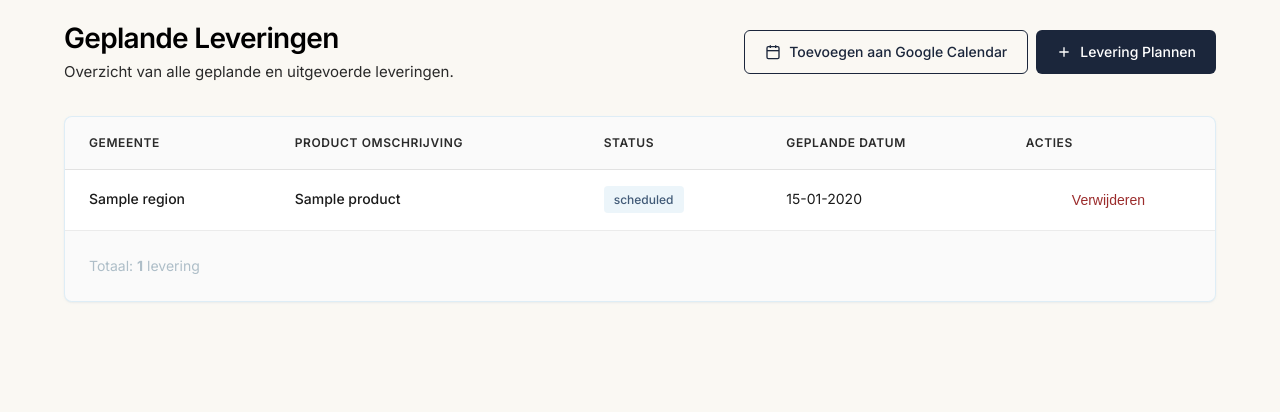
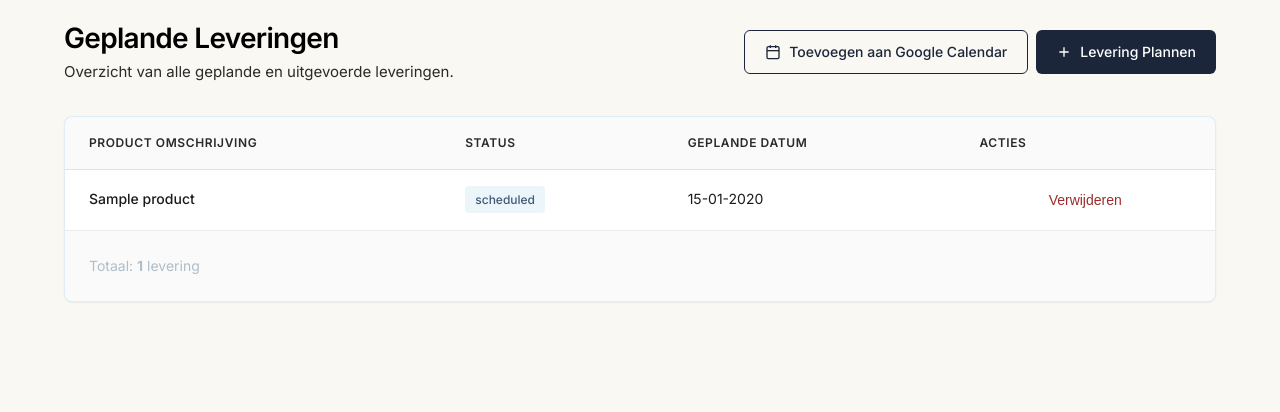
Before and after one commit to A-D-DBS-application/web-application-2025-group-19, a Flask app: page /listings in a window 1280 px wide. Shown: the part 70-482 px from the top of the page. Run offline with Flask 3, Linux system fonts and the light colour scheme; the visitor is signed in with stand-in values (Sample User, id 1); tables that the repository leaves empty hold one stand-in row (values such as "Sample post").

Commit message:
Remove municipality column from listings table and update query to use Customer municipality

```diff
--- a/app/models.py
+++ b/app/models.py
@@ -565,12 +565,15 @@ def get_delivery_overview(tenant_id: int, region_id: int = None, order_date: dat
     q = db.session.query(
         Delivery.delivery_id,
         Product.name.label('product_name'),  # Get product name/description
-        Region.name,  # Get the region/municipality from DeliveryRun's region, not Customer
+        db.func.coalesce(Customer.municipality, Region.name).label('municipality'),  # Get municipality from Customer, fallback to Region.name
         Delivery.delivery_status,
         CustomerOrder.order_date, DeliveryRun.scheduled_date, DeliveryRun.region_id
     ).outerjoin(
         CustomerOrder,
         (Delivery.tenant_id == CustomerOrder.tenant_id) & (Delivery.order_id == CustomerOrder.order_id)
+    ).outerjoin(
+        Customer,
+        (CustomerOrder.tenant_id == Customer.tenant_id) & (CustomerOrder.customer_id == Customer.customer_id)
     ).outerjoin(
         OrderItem,
         (CustomerOrder.tenant_id == OrderItem.tenant_id) & (CustomerOrder.order_id == OrderItem.order_id)
--- a/app/routes.py
+++ b/app/routes.py
@@ -255,14 +255,14 @@ def listings():
         items = []
         for row in rows:
             try:
-                # Unpack: delivery_id, product_name, region_name, status, order_date, scheduled_date, region_id
-                d_id, product_name, region_name, status, order_date, sched_date, r_id = row
+                # Unpack: delivery_id, product_name, municipality, status, order_date, scheduled_date, region_id
+                d_id, product_name, municipality, status, order_date, sched_date, r_id = row
 
                 # Build display info - show product_name (description) instead of product_id
                 items.append({
                     "delivery_id": d_id,
                     "product_description": product_name or 'Onbekend product',  # Use product name/description
-                    "municipality": region_name or 'N/A',
+                    "municipality": municipality or 'N/A',  # Use actual municipality from RegionAddress
                     "status": str(status).split('.')[-1] if status else 'unknown',  # Extract enum value
                     "scheduled_date": sched_date
                 })
@@ -454,8 +454,10 @@ def add_listing():
     # Demo customer/location — vervang later met echte UI-selecties
     customer = Customer.query.filter_by(tenant_id=tid, email="demo@customer.local").first()
     if not customer:
+        # Use a default municipality if none is provided
+        customer_municipality = "DemoTown"
         customer = Customer(
-            tenant_id=tid, name="Demo Customer", municipality="DemoTown",
+            tenant_id=tid, name="Demo Customer", municipality=customer_municipality,
             email="demo@customer.local"
         )
         db.session.add(customer)
@@ -826,9 +828,16 @@ def schedule():
         if not customer:
             from .models import get_next_customer_id
             customer_id = get_next_customer_id(tid)
-            customer = Customer(tenant_id=tid, customer_id=customer_id, name="Demo Customer", municipality="DemoTown", email="demo@customer.local")
+            # Use municipality from form if available, otherwise use "DemoTown"
+            customer_municipality = municipality if municipality else "DemoTown"
+            customer = Customer(tenant_id=tid, customer_id=customer_id, name="Demo Customer", municipality=customer_municipality, email="demo@customer.local")
             db.session.add(customer)
             db.session.flush()
+        else:
+            # Update existing customer's municipality if provided
+            if municipality:
+                customer.municipality = municipality
+                db.session.flush()
 
         # Use address from form if provided for the initial demo location, otherwise use default.
         location_address = address if address else "Demo Street 1"
--- a/app/templates/listings.html
+++ b/app/templates/listings.html
@@ -32,7 +32,6 @@
     <table class="table">
       <thead>
         <tr>
-          <th>Gemeente</th>
           <th>Product Omschrijving</th>
           <th>Status</th>
           <th>Geplande Datum</th>
@@ -42,7 +41,6 @@
       <tbody>
         {% for listing in listings %}
           <tr>
-            <td class="font-medium">{{ listing.municipality or '—' }}</td>
             <td>
               <span class="font-medium">{{ listing.product_description or '—' }}</span>
             </td>
@@ -72,10 +70,6 @@
     <div class="table-mobile-view" style="display: none;">
       {% for listing in listings %}
         <div class="table-mobile-card">
-          <div class="table-mobile-row">
-            <div class="table-mobile-label">Gemeente</div>
-            <div class="table-mobile-value font-medium">{{ listing.municipality or '—' }}</div>
-          </div>
           <div class="table-mobile-row">
             <div class="table-mobile-label">Product Omschrijving</div>
             <div class="table-mobile-value font-medium">{{ listing.product_description or '—' }}</div>
```
Also changed, not shown: create_all_tables.py (line endings or trailing spaces).
